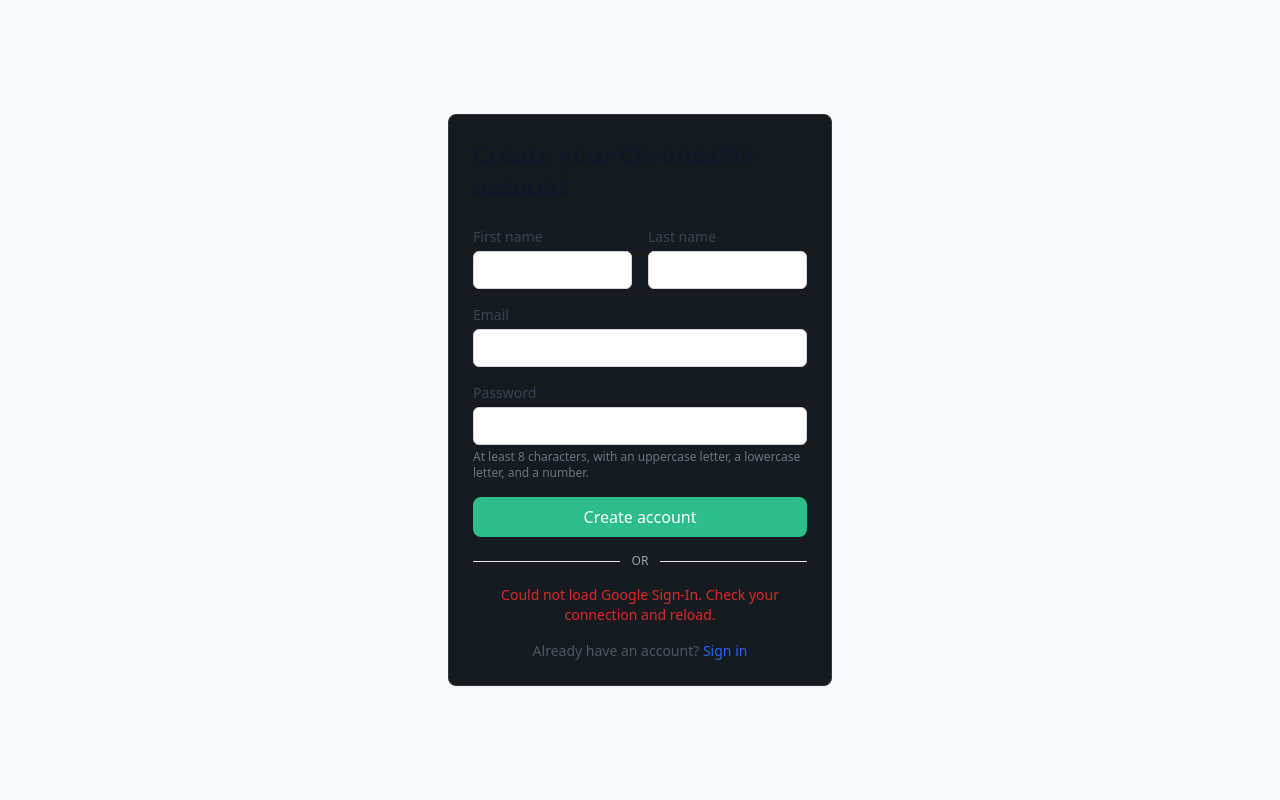
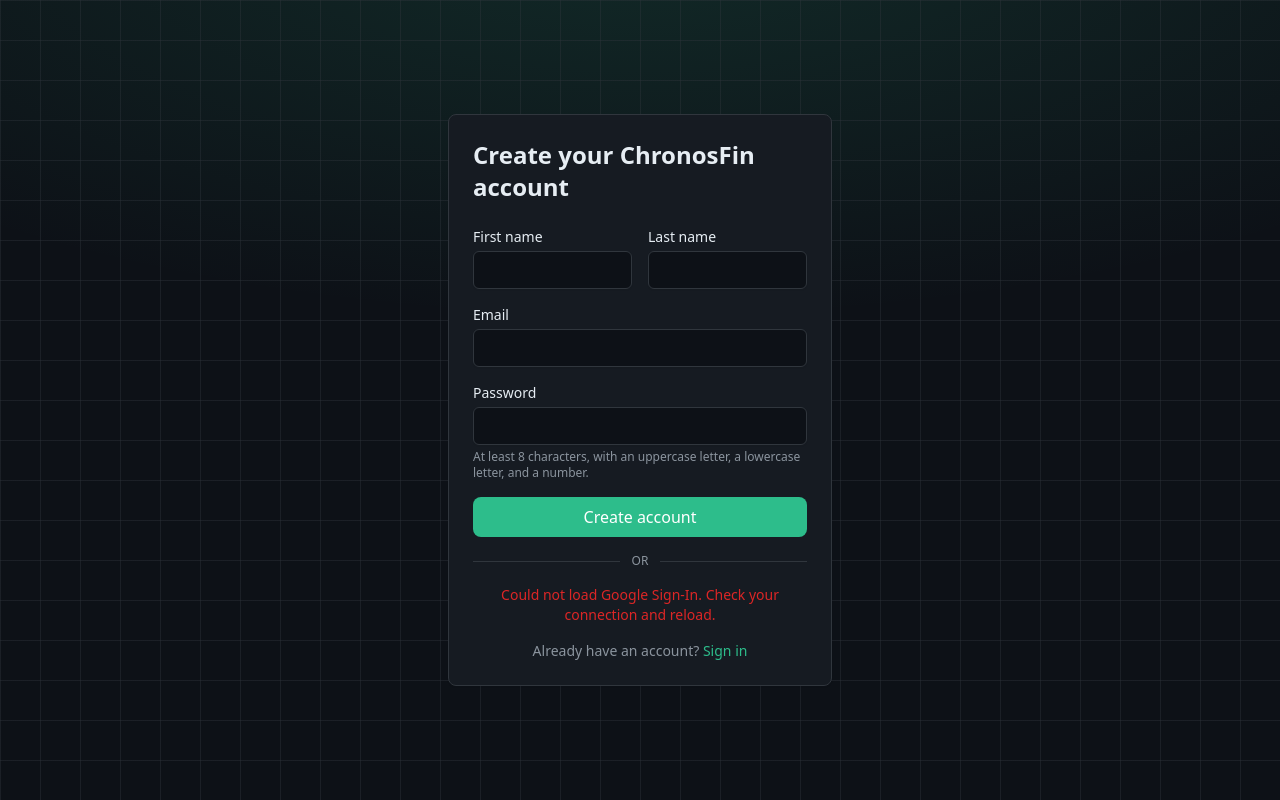
Before and after one commit to myst9811/FinanceFlow, a React (Vite) app in the folder frontend/: page /register in a window 1280 px wide. Built offline with nearby package versions, Linux system fonts and the light colour scheme; no server answers.

Commit message:
Reskin Login and Register pages for dark theme

```diff
--- a/frontend/src/pages/Login.tsx
+++ b/frontend/src/pages/Login.tsx
@@ -40,17 +40,18 @@
   };
 
   return (
-    <div className="flex min-h-screen items-center justify-center bg-gray-50">
+    <div className="relative flex min-h-screen items-center justify-center">
+      <div className="app-grid-bg" />
       <div className="card w-full max-w-sm">
-        <h1 className="mb-6 text-2xl font-bold text-gray-900">Sign in to ChronosFin</h1>
+        <h1 className="mb-6 text-2xl font-bold text-ink">Sign in to ChronosFin</h1>
 
         {error && (
-          <div className="mb-4 rounded-md bg-red-50 p-3 text-sm text-red-700">{error}</div>
+          <div className="mb-4 rounded-md bg-danger/10 p-3 text-sm text-danger">{error}</div>
         )}
 
         <form onSubmit={handleSubmit} className="space-y-4">
           <div>
-            <label htmlFor="email" className="block text-sm font-medium text-gray-700">
+            <label htmlFor="email" className="block text-sm font-medium text-ink">
               Email
             </label>
             <input
@@ -59,12 +60,12 @@
               required
               value={email}
               onChange={(e) => setEmail(e.target.value)}
-              className="mt-1 block w-full rounded-md border border-gray-300 px-3 py-2 shadow-sm focus:border-primary-500 focus:outline-none focus:ring-primary-500 sm:text-sm"
+              className="mt-1 block w-full rounded-md border border-line bg-surface px-3 py-2 shadow-sm focus:border-accent focus:outline-none focus:ring-accent sm:text-sm"
             />
           </div>
 
           <div>
-            <label htmlFor="password" className="block text-sm font-medium text-gray-700">
+            <label htmlFor="password" className="block text-sm font-medium text-ink">
               Password
             </label>
             <input
@@ -73,7 +74,7 @@
               required
               value={password}
               onChange={(e) => setPassword(e.target.value)}
-              className="mt-1 block w-full rounded-md border border-gray-300 px-3 py-2 shadow-sm focus:border-primary-500 focus:outline-none focus:ring-primary-500 sm:text-sm"
+              className="mt-1 block w-full rounded-md border border-line bg-surface px-3 py-2 shadow-sm focus:border-accent focus:outline-none focus:ring-accent sm:text-sm"
             />
           </div>
 
@@ -82,17 +83,17 @@
           </button>
         </form>
 
-        <div className="my-4 flex items-center gap-3 text-xs text-gray-400">
-          <div className="h-px flex-1 bg-gray-200" />
+        <div className="my-4 flex items-center gap-3 text-xs text-ink-muted">
+          <div className="h-px flex-1 bg-line" />
           OR
-          <div className="h-px flex-1 bg-gray-200" />
+          <div className="h-px flex-1 bg-line" />
         </div>
 
         <GoogleSignInButton onCredential={handleGoogleCredential} />
 
-        <p className="mt-4 text-center text-sm text-gray-600">
+        <p className="mt-4 text-center text-sm text-ink-muted">
           Don't have an account?{' '}
-          <Link to="/register" className="font-medium text-primary-600 hover:text-primary-700">
+          <Link to="/register" className="font-medium text-accent hover:opacity-80">
             Register
           </Link>
         </p>
--- a/frontend/src/pages/Register.tsx
+++ b/frontend/src/pages/Register.tsx
@@ -42,18 +42,19 @@
   };
 
   return (
-    <div className="flex min-h-screen items-center justify-center bg-gray-50">
+    <div className="relative flex min-h-screen items-center justify-center">
+      <div className="app-grid-bg" />
       <div className="card w-full max-w-sm">
-        <h1 className="mb-6 text-2xl font-bold text-gray-900">Create your ChronosFin account</h1>
+        <h1 className="mb-6 text-2xl font-bold text-ink">Create your ChronosFin account</h1>
 
         {error && (
-          <div className="mb-4 rounded-md bg-red-50 p-3 text-sm text-red-700">{error}</div>
+          <div className="mb-4 rounded-md bg-danger/10 p-3 text-sm text-danger">{error}</div>
         )}
 
         <form onSubmit={handleSubmit} className="space-y-4">
           <div className="grid grid-cols-2 gap-4">
             <div>
-              <label htmlFor="firstName" className="block text-sm font-medium text-gray-700">
+              <label htmlFor="firstName" className="block text-sm font-medium text-ink">
                 First name
               </label>
               <input
@@ -62,12 +63,12 @@
                 required
                 value={firstName}
                 onChange={(e) => setFirstName(e.target.value)}
-                className="mt-1 block w-full rounded-md border border-gray-300 px-3 py-2 shadow-sm focus:border-primary-500 focus:outline-none focus:ring-primary-500 sm:text-sm"
+                className="mt-1 block w-full rounded-md border border-line bg-surface px-3 py-2 shadow-sm focus:border-accent focus:outline-none focus:ring-accent sm:text-sm"
               />
             </div>
 
             <div>
-              <label htmlFor="lastName" className="block text-sm font-medium text-gray-700">
+              <label htmlFor="lastName" className="block text-sm font-medium text-ink">
                 Last name
               </label>
               <input
@@ -76,13 +77,13 @@
                 required
                 value={lastName}
                 onChange={(e) => setLastName(e.target.value)}
-                className="mt-1 block w-full rounded-md border border-gray-300 px-3 py-2 shadow-sm focus:border-primary-500 focus:outline-none focus:ring-primary-500 sm:text-sm"
+                className="mt-1 block w-full rounded-md border border-line bg-surface px-3 py-2 shadow-sm focus:border-accent focus:outline-none focus:ring-accent sm:text-sm"
               />
             </div>
           </div>
 
           <div>
-            <label htmlFor="email" className="block text-sm font-medium text-gray-700">
+            <label htmlFor="email" className="block text-sm font-medium text-ink">
               Email
             </label>
             <input
@@ -91,12 +92,12 @@
               required
               value={email}
               onChange={(e) => setEmail(e.target.value)}
-              className="mt-1 block w-full rounded-md border border-gray-300 px-3 py-2 shadow-sm focus:border-primary-500 focus:outline-none focus:ring-primary-500 sm:text-sm"
+              className="mt-1 block w-full rounded-md border border-line bg-surface px-3 py-2 shadow-sm focus:border-accent focus:outline-none focus:ring-accent sm:text-sm"
             />
           </div>
 
           <div>
-            <label htmlFor="password" className="block text-sm font-medium text-gray-700">
+            <label htmlFor="password" className="block text-sm font-medium text-ink">
               Password
             </label>
             <input
@@ -105,9 +106,9 @@
               required
               value={password}
               onChange={(e) => setPassword(e.target.value)}
-              className="mt-1 block w-full rounded-md border border-gray-300 px-3 py-2 shadow-sm focus:border-primary-500 focus:outline-none focus:ring-primary-500 sm:text-sm"
+              className="mt-1 block w-full rounded-md border border-line bg-surface px-3 py-2 shadow-sm focus:border-accent focus:outline-none focus:ring-accent sm:text-sm"
             />
-            <p className="mt-1 text-xs text-gray-500">
+            <p className="mt-1 text-xs text-ink-muted">
               At least 8 characters, with an uppercase letter, a lowercase letter, and a number.
             </p>
           </div>
@@ -117,17 +118,17 @@
           </button>
         </form>
 
-        <div className="my-4 flex items-center gap-3 text-xs text-gray-400">
-          <div className="h-px flex-1 bg-gray-200" />
+        <div className="my-4 flex items-center gap-3 text-xs text-ink-muted">
+          <div className="h-px flex-1 bg-line" />
           OR
-          <div className="h-px flex-1 bg-gray-200" />
+          <div className="h-px flex-1 bg-line" />
         </div>
 
         <GoogleSignInButton onCredential={handleGoogleCredential} />
 
-        <p className="mt-4 text-center text-sm text-gray-600">
+        <p className="mt-4 text-center text-sm text-ink-muted">
           Already have an account?{' '}
-          <Link to="/login" className="font-medium text-primary-600 hover:text-primary-700">
+          <Link to="/login" className="font-medium text-accent hover:opacity-80">
             Sign in
           </Link>
         </p>
```
